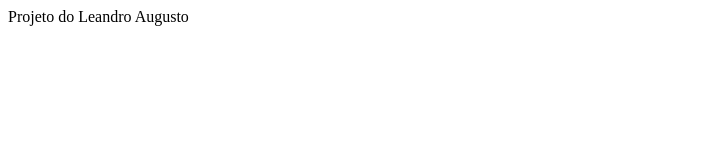
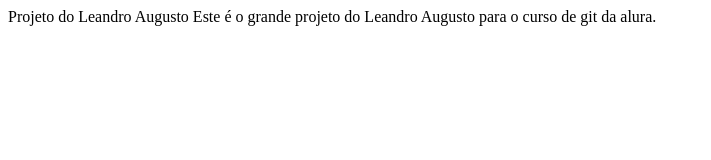
Before and after one commit to leandro-augusto/curso-git, a plain HTML site: page index.html in a window 1280 px wide. Shown: the whole page, without its empty margins (0-711 px from the left). Drawn offline with Linux system fonts and the light colour scheme.

Commit message:
Projeto alterado

```diff
--- a/index.html
+++ b/index.html
@@ -1,7 +1,8 @@
 <html>
     <head>
+	    Projeto do Leandro Augusto
     </head>
     <body>
-	    Projeto do Leandro Augusto
+	    Este é o grande projeto do Leandro Augusto para o curso de git da alura.
     </body>
 </html>
```
